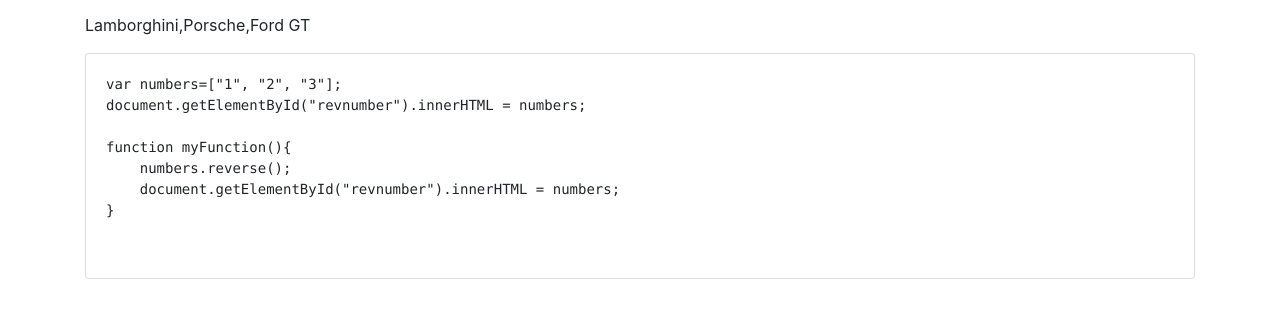
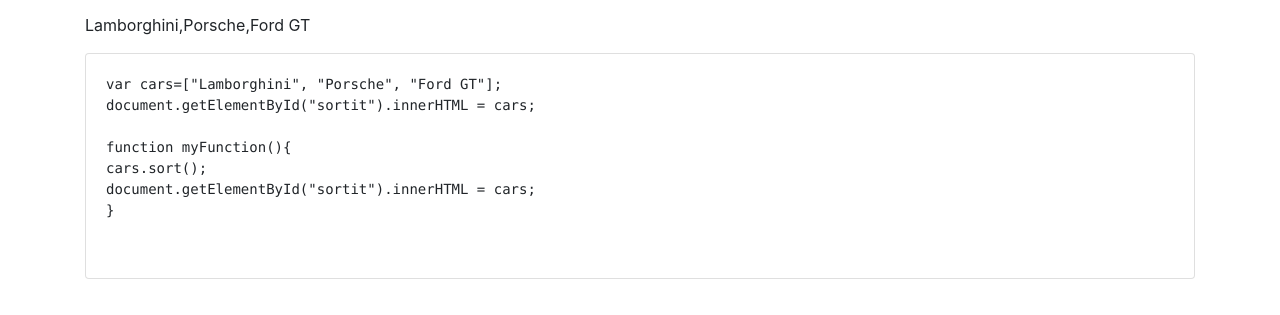
Before and after one commit to alvinjackson101/js-exercises, a plain HTML site: page 05-alphabetize-a-string.html in a window 1280 px wide. Shown: the part 473-788 px from the top of the page. Drawn offline with nearby package versions, Linux system fonts and the light colour scheme.

Commit message:
5 answered, added code to frontend

```diff
--- a/05-alphabetize-a-string.html
+++ b/05-alphabetize-a-string.html
@@ -65,12 +65,12 @@
                 <div class="card-body">
 
             <pre type="text/javascript">
-var numbers=["1", "2", "3"];
-document.getElementById("revnumber").innerHTML = numbers;
+var cars=["Lamborghini", "Porsche", "Ford GT"];
+document.getElementById("sortit").innerHTML = cars;
 
 function myFunction(){
-    numbers.reverse();
-    document.getElementById("revnumber").innerHTML = numbers;
+cars.sort();
+document.getElementById("sortit").innerHTML = cars;
 }
              </pre>
                 </div>
```
